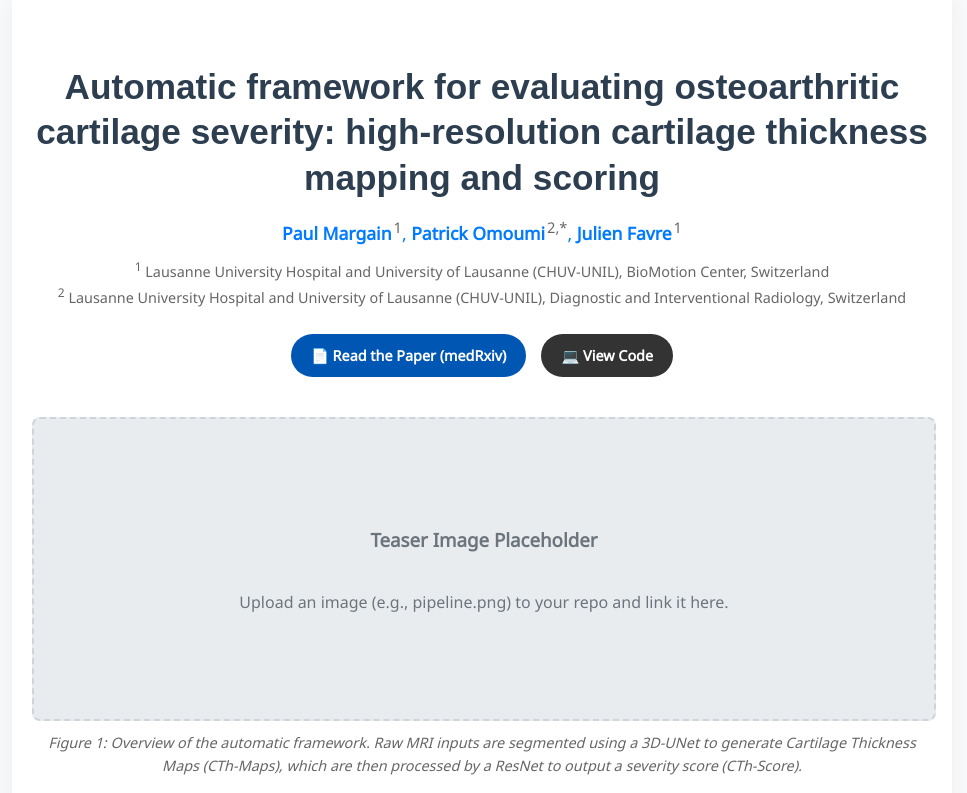
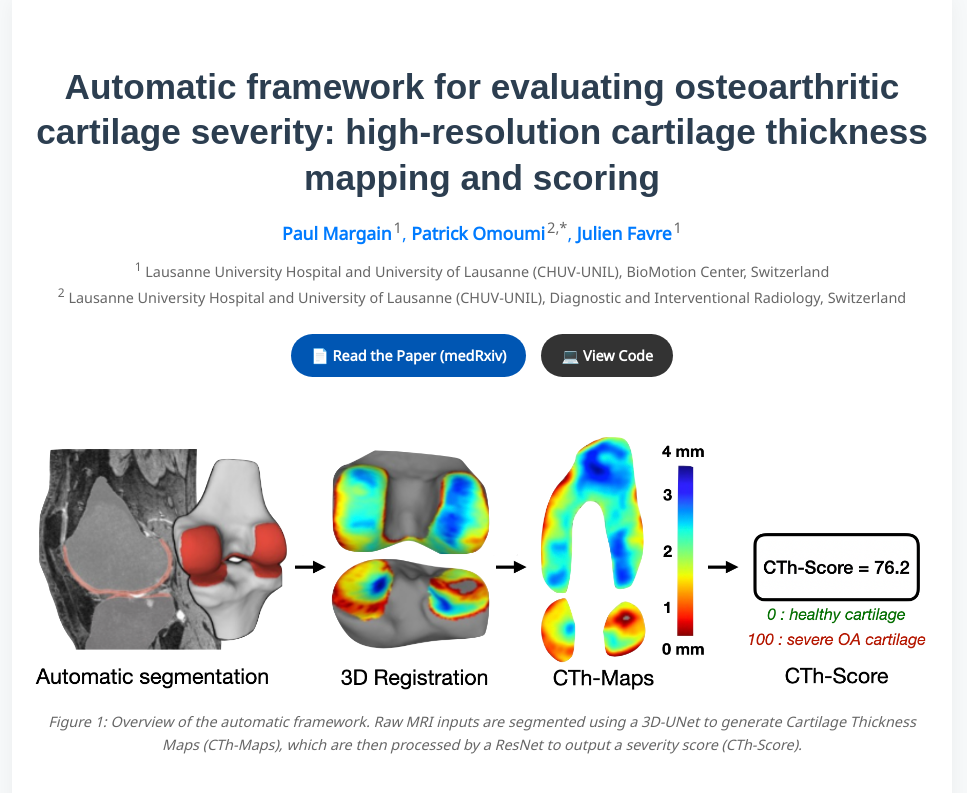
Before and after one commit to paulmargain/cartilage_thickness_score, a plain HTML site: page index.html in a window 1280 px wide. Shown: the top 793 px of the page, without its empty margins (158-1125 px from the left). Drawn offline with Linux system fonts and the light colour scheme; a web font is replaced by a local one.

Commit message:
Update index.html to include pipeline image
Replaced teaser image placeholder with actual image.

```diff
--- a/index.html
+++ b/index.html
@@ -201,10 +201,9 @@
                 </div>
         </header>
 
-        <div class="figure-placeholder">
-            <h3>Teaser Image Placeholder</h3>
-            <p>Upload an image (e.g., pipeline.png) to your repo and link it here.</p>
-        </div>
+        <img src="pipeline.png"
+     alt="Overview of the automatic cartilage thickness framework"
+     style="width:100%; max-width:100%; border-radius:8px; margin:20px 0;">
         <div class="figure-caption">
             Figure 1: Overview of the automatic framework. Raw MRI inputs are segmented using a 3D-UNet to generate Cartilage Thickness Maps (CTh-Maps), which are then processed by a ResNet to output a severity score (CTh-Score).
         </div>
```
